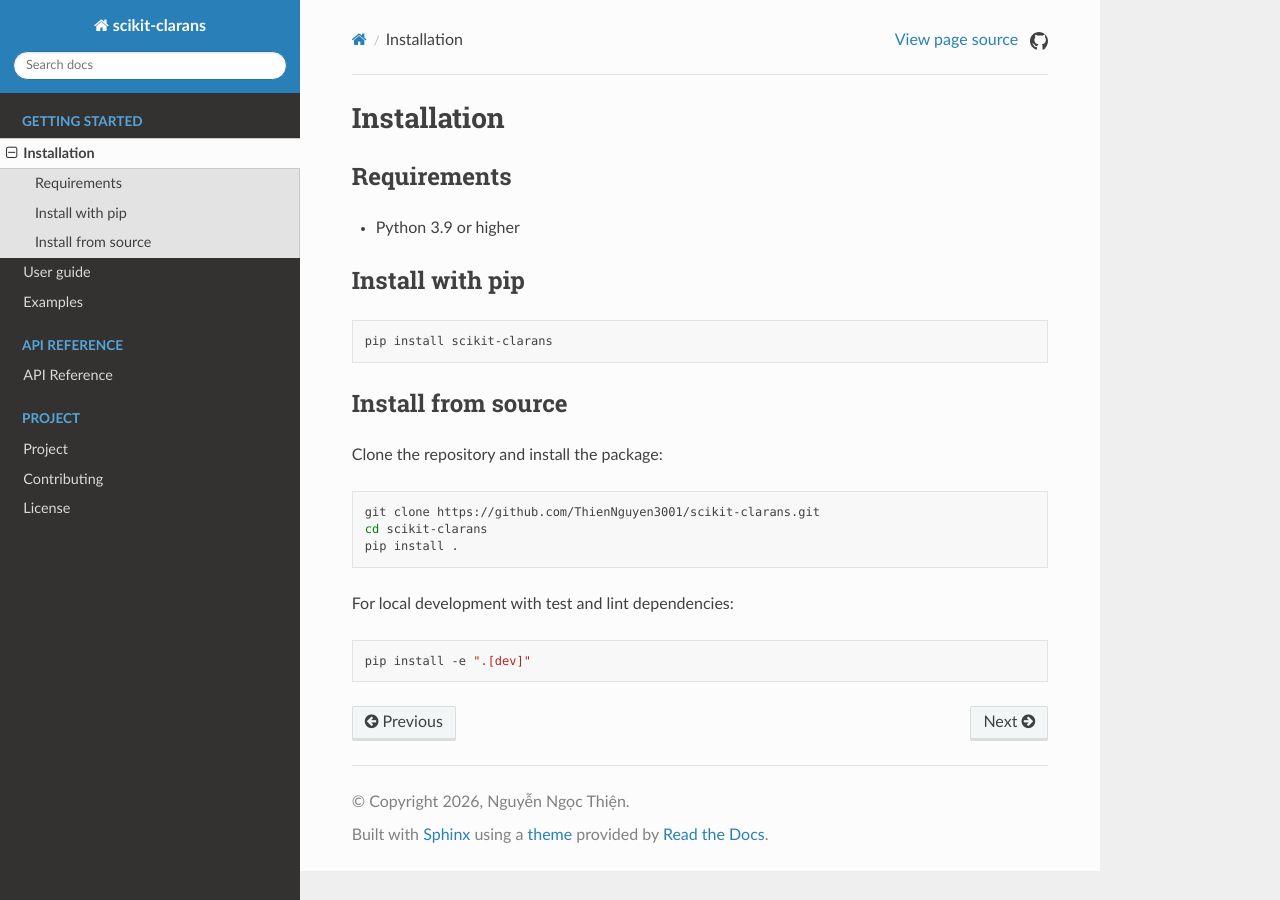
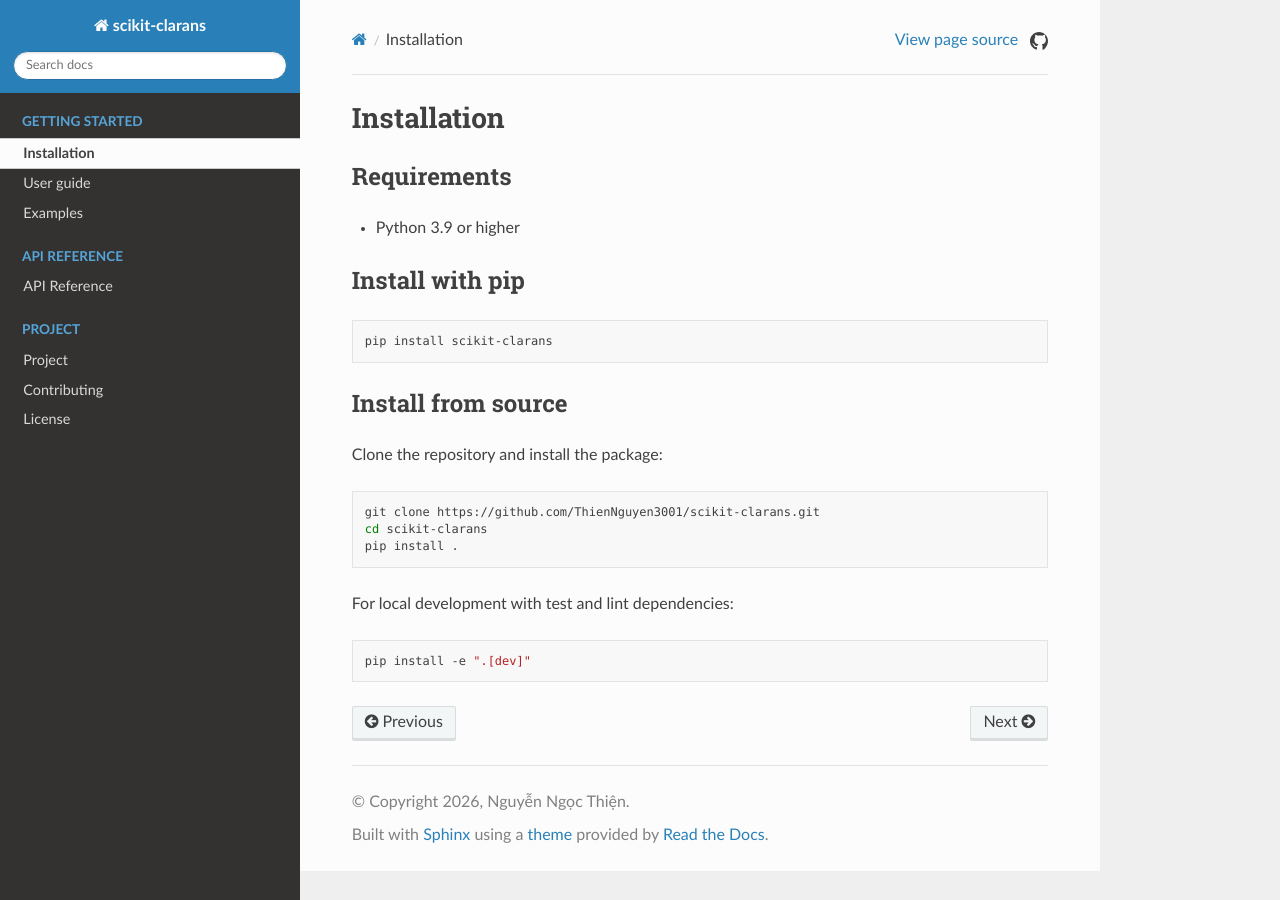
Before and after one commit to ThienNguyen3001/scikit-clarans, a Sphinx documentation site: the page built from docs/source/installation.rst, in a window 1280 px wide. Built offline with Sphinx 7.4.7 and the Read the Docs theme 3.1.0, drawn with Linux system fonts in a browser that asks for light colours; pages that are not in the unit, such as notebooks, are missing from menus.

Commit message:
docs: strip redundant trailing toctree from auto_examples/index to prevent nested benchmarks sidebar bug

```diff
--- a/docs/source/conf.py
+++ b/docs/source/conf.py
@@ -86,13 +86,20 @@
     "python": ("https://docs.python.org/3", None),
     "numpy": ("https://numpy.org/doc/stable/", None),
     "sklearn": ("https://scikit-learn.org/stable/", None),
-    "scipy": ("https://docs.scipy.org/doc/scipy/", None)
+    "scipy": ("https://docs.scipy.org/doc/scipy/", None),
 }
 
 # -- Options for HTML output -------------------------------------------------
 # https://www.sphinx-doc.org/en/master/usage/configuration.html#options-for-html-output
 
 html_theme = "sphinx_rtd_theme"
+html_theme_options = {
+    "collapse_navigation": True,
+    "sticky_navigation": True,
+    "navigation_depth": 4,
+    "includehidden": True,
+    "titles_only": True,
+}
 html_static_path = ["_static"]
 
 html_css_files = [
@@ -106,10 +113,35 @@
 ]
 
 html_sidebars = {
-    '**': [
-        'globaltoc.html',
-        'relations.html',
-        'sourcelink.html',
-        'searchbox.html',
+    "**": [
+        "globaltoc.html",
+        "relations.html",
+        "sourcelink.html",
+        "searchbox.html",
     ]
 }
+
+
+def remove_gallery_nested_toctree(app, docname, source):
+    """Remove redundant toctree appended at the end of auto_examples/index.rst.
+
+    Sphinx-Gallery appends a toctree of all subsection indices at the end of
+    auto_examples/index.rst. In docutils AST, this places the toctree inside
+    the last section ('Benchmarks and Convergence'), causing the sidebar to
+    display all categories nested under the benchmarks section.
+    Since all subsection indices are already included in docs/source/index.rst,
+    we strip this trailing toctree so the gallery index displays clean headings.
+    """
+    if docname == "auto_examples/index":
+        import re
+
+        source[0] = re.sub(
+            r"\.\. toctree::\s+:hidden:\s+:includehidden:.*?(?=\.\. only::|\Z)",
+            "",
+            source[0],
+            flags=re.DOTALL,
+        )
+
+
+def setup(app):
+    app.connect("source-read", remove_gallery_nested_toctree)
```
